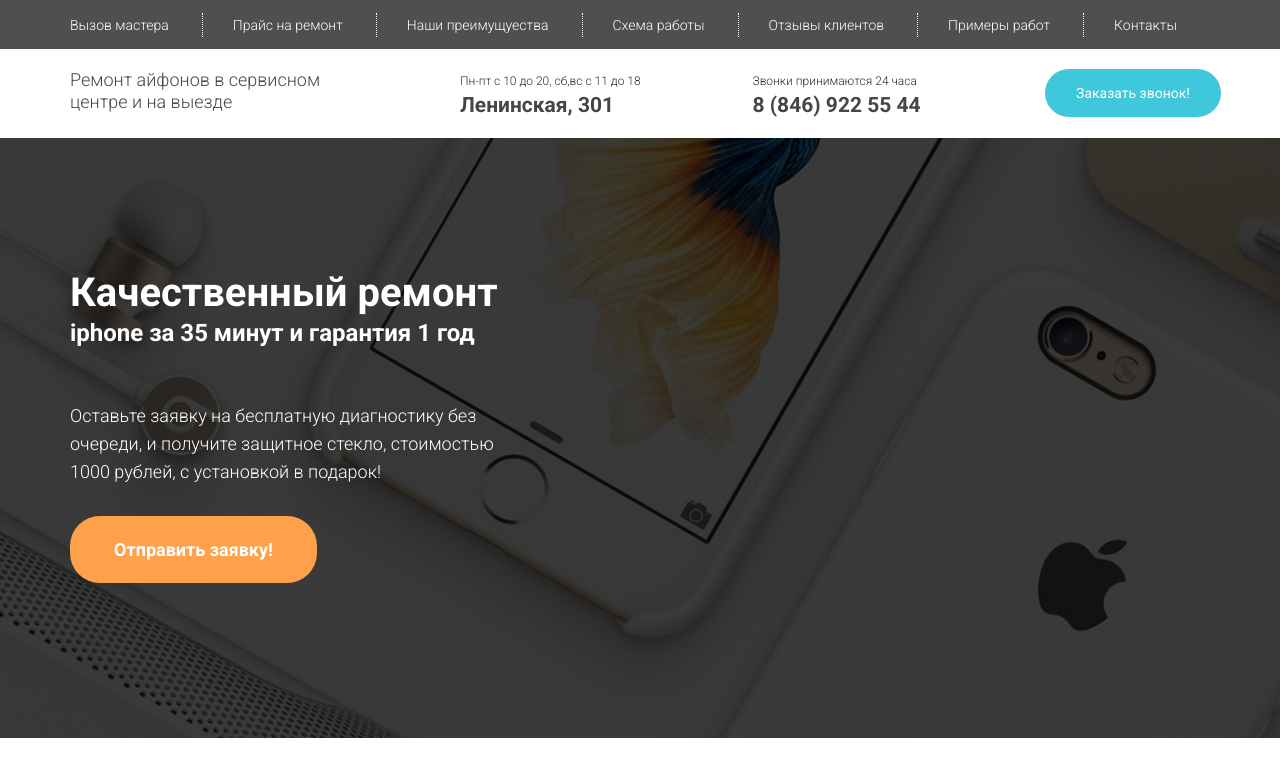
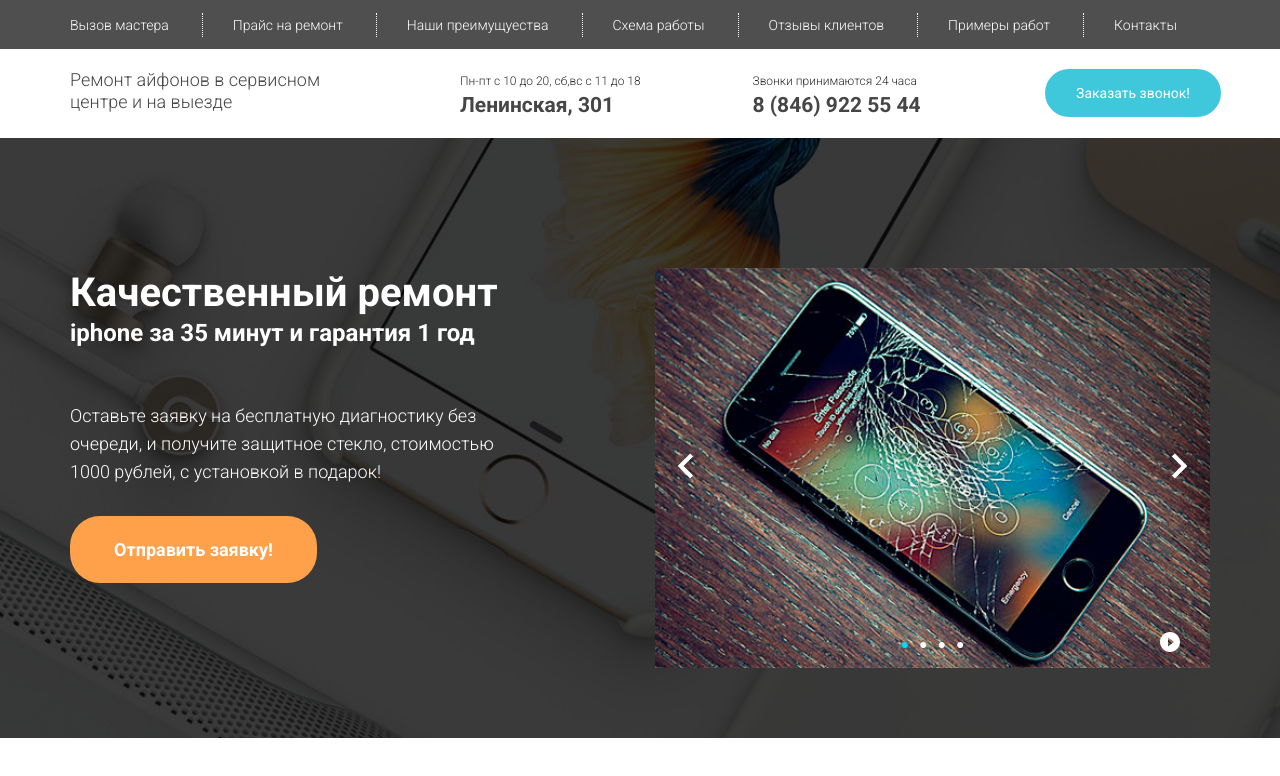
Before and after one commit to KovaSs/slider, a React (Create React App) app: page / in a window 1280 px wide. Shown: the top 776 px of the page. Built offline with nearby package versions, Linux system fonts and the light colour scheme.

Commit message:
The third day is React-intense

```diff
--- a/src/App.css
+++ b/src/App.css
@@ -1,13 +1,100 @@
-* {
+*{
   outline: none;
   -moz-user-select: none;
   -khtml-user-select: none;
   -webkit-user-select: none;
   user-select: none;
 }
-
 .App {
   width: 100%;
   box-sizing: border-box;
   font-family: "Roboto";
 }
+.slider {
+  width: 100%;
+  height: 400px;
+  overflow: hidden;
+  position: relative;
+}
+.slider .wrapper {
+  height: 400px;
+  -webkit-transition: 0.5s all linear;
+  transition: 0.5s all linear;
+  will-change: transform;
+}
+.slider .arrows {
+  position: absolute;
+  top: 50%;
+  transform: translateY(-50%);
+  background: none;
+  height: 60px;
+  border: 0;
+  cursor: pointer;
+  transition: ease 0.3s all;
+  outline: none;
+}
+.slider .arrows.prev {
+  left: 0;
+}
+.slider .arrows.prev:hover {
+  opacity: 0.7;
+  left: -10px;
+}
+.slider .arrows.next {
+  right: 0;
+}
+.slider .arrows.next:hover {
+  right: -10px;
+  opacity: 0.7;
+}
+.slider .dots-container {
+  height: auto;
+  margin: 0;
+  padding: 0;
+  position: absolute;
+  width: auto;
+  text-align: center;
+  left: 50%;
+  bottom: 9px;
+  transform: translateX(-50%);
+  z-index: 10;
+  list-style-type: none;
+}
+.slider .dots-container li {
+  display: inline-block;
+  padding: 5px;
+}
+.slider .dots-container li.active a {
+  color: #00d8ff;
+}
+.slider .dots-container li a {
+  color: #fff;
+}
+.slider .dots-container li a:hover {
+  text-decoration: none;
+  opacity: 0.7;
+  cursor: pointer;
+}
+.slider .toggle-play {
+  height: auto;
+  position: absolute;
+  width: auto;
+  right: 5%;
+  bottom: 9px;
+  color: #3d3d3d;
+  z-index: 1000000;
+}
+.slider .toggle-play:hover {
+  text-decoration: none;
+  opacity: 0.7;
+  cursor: pointer;
+}
+.slider .each-slide {
+  width: 555px;
+  height: 400px;
+  float: left;
+  text-align: center;
+  background-size: cover;
+  background-position: center center;
+  background-color: transparent;
+}
--- a/src/components/Header.js
+++ b/src/components/Header.js
@@ -18,14 +18,6 @@
 
 		&:hover {
 			cursor:pointer;
-		}
-
-		a:active {
-			-moz-transform: translatey(3px); /* Для Firefox */
-  		-ms-transform: translatey(3px); /* Для IE */
-  		-webkit-transform: translatey(3px); /* Для Safari, Chrome, iOS */
-  		-o-transform:translatey(3px); /* Для Opera */
-  		transform: translatey(3px)
 		}
 `
 
--- a/src/components/Main.js
+++ b/src/components/Main.js
@@ -3,6 +3,8 @@
 import Row from 'react-bootstrap/lib/Row';
 import Col from 'react-bootstrap/lib/Col';
 import styled from 'styled-components';
+
+import Slider from './Slider';
 
 const Repair = styled.div`
 		color: #ffffff;
@@ -66,7 +68,7 @@
            		</MainButton>
            	</Col>
            	<Col lg={6} lgOffset={1}>
-
+           		<Slider />
            	</Col>
            </Row>
     );
--- /dev/null
+++ b/src/components/Slider.js
@@ -0,0 +1,190 @@
+import React, { Component } from 'react';
+
+import Slide_1 from "../img/slide-1.jpg";
+import Slide_2 from "../img/slide-2.jpg";
+import Slide_3 from "../img/slide-3.jpg";
+import Slide_4 from "../img/slide-4.jpg";
+
+class Slider extends React.Component {
+				constructor(props){
+					super(props);
+					this.state = {
+						slides: [
+							{
+								eachSlide: `url(${Slide_1})`
+							},
+							{
+								eachSlide: `url(${Slide_2})`
+							},
+							{
+								eachSlide: `url(${Slide_3})`
+							},{
+								eachSlide: `url(${Slide_4})`
+							}],
+							autoplay: false,
+							active: 0,
+							max: 0
+					}
+
+					this.state.max = this.state.slides.length;
+					this.intervalBetweenSlides = this.intervalBetweenSlides.bind(this);
+					this.toggleAutoplay = this.toggleAutoplay.bind(this);
+					this.nextOne = this.nextOne.bind(this);
+					this.prevOne = this.prevOne.bind(this);
+
+				}
+
+			componentDidMount() {
+					this.interval = setInterval (() => this.intervalBetweenSlides(), 3000)
+			}
+			componentWillUnmount() {
+					clearInterval(this.interval)
+			}
+
+			intervalBetweenSlides() {
+					if(this.state.autoplay === true) {
+						if(this.state.active === this.state.max - 1) {
+								this.state.active = 0
+						} else {
+							this.state.active++
+						}
+
+						this.setState ({
+							active: this.state.active
+						})
+					}
+			}
+
+			toggleAutoplay() {
+				this.setState({
+					autoplay: !this.state.autoplay
+				})
+			}
+
+			nextOne(){
+				(this.state.active < this.state.max - 1) ?
+					this.setState({
+						active: this.state.active + 1
+					}) :
+					this.setState({
+						active: 0
+					})
+			}
+
+			prevOne() {
+				(this.state.active > 0) ?
+					this.setState({
+						active: this.state.active - 1
+					}) :
+					this.setState({
+						active: this.state.max - 1
+					})
+			}
+
+			dots(index, event) {
+					this.setState({
+						active: index
+					})
+			}
+
+			isActive(value) {
+				if(this.state.active === value) {
+					return 'active'
+				}
+			}
+			setSliderStyles() {
+
+				const transition = this.state.active * - 100/this.state.slides.length
+
+				return {
+					width: (this.state.slides.length * 100) + '%',
+					transform: `translateX(${transition}%)`
+				}
+			}
+			renderSlides () {
+				const transition = 100/this.state.slides.length + '%'
+				return this.state.slides.map((item,index) => (
+						<div
+								className='each-slide'
+								key = {index}
+								style = {{backgroundImage: item.eachSlide, width: transition}}>
+						</div>
+					))
+			}
+			renderDots() {
+				return this.state.slides.map((item,index) => (
+					<li
+							className={this.isActive(index) + ' dots'}
+							key = {index}
+							ref="dots"
+							onClick={this.dots.bind(this,index)}>
+									<a>&#9679;</a>
+					</li>
+					))
+			}
+			renderPlayStop() {
+				let playStop;
+
+				if(this.state.autoplay) {
+					playStop = <svg fill='#FFFFFF' height='24' viewBox='0 0 24 24' width='24'>
+   											<path d='M0 0h24v24H0z' fill='none'/>
+    										<path d='M12 2C6.48 2 2 6.48 2 12s4.48 10 10 10 10-4.48 10-10S17.52 2 12 2zm-1 14H9V8h2v8zm4 0h-2V8h2v8z'/>
+										 </svg>;
+				} else {
+					playStop = <svg fill='#FFFFFF' height='24' viewBox='0 0 24 24' width='24'>
+    										<path d='M0 0h24v24H0z' fill='none'/>
+    										<path d='M12 2C6.48 2 2 6.48 2 12s4.48 10 10 10 10-4.48 10-10S17.52 2 12 2zm-2 14.5v-9l6 4.5-6 4.5z'/>
+										 </svg>;
+				}
+				return playStop
+			}
+			renderArrows() {
+				return (
+								<div>
+									<button
+											type="button"
+											className="arrows prev"
+											onClick={this.prevOne}>
+												<svg fill='#FFFFFF' width='50' height='50' viewBox='0 0 24 24'>
+											    <path d='M15.41 7.41L14 6l-6 6 6 6 1.41-1.41L10.83 12z'/>
+													<path d='M0 0h24v24H0z' fill='none'/>
+												</svg>
+									</button>
+									<button
+											type="button"
+											className="arrows next"
+											onClick={this.nextOne}>
+												<svg fill='#FFFFFF' height='50' viewBox='0 0 24 24' width='50'>
+    											<path d='M10 6L8.59 7.41 13.17 12l-4.58 4.59L10 18l6-6z'/>
+   												<path d='M0 0h24v24H0z' fill='none'/>
+												</svg>
+									</button>
+								</div>
+					)
+			}
+			render(){
+				return(
+								<div className="slider">
+									<div
+											className="wrapper"
+											style={this.setSliderStyles()}>
+											{this.renderSlides()}
+									</div>
+
+								{this.renderArrows()}
+
+								<ul className="dots-container">
+									{this.renderDots()}
+								</ul>
+
+								<a
+									className="toggle-play"
+									onClick={this.toggleAutoplay}>
+										{this.renderPlayStop()}
+								</a>
+							</div>
+					)
+			}
+}
+
+export default Slider
```
